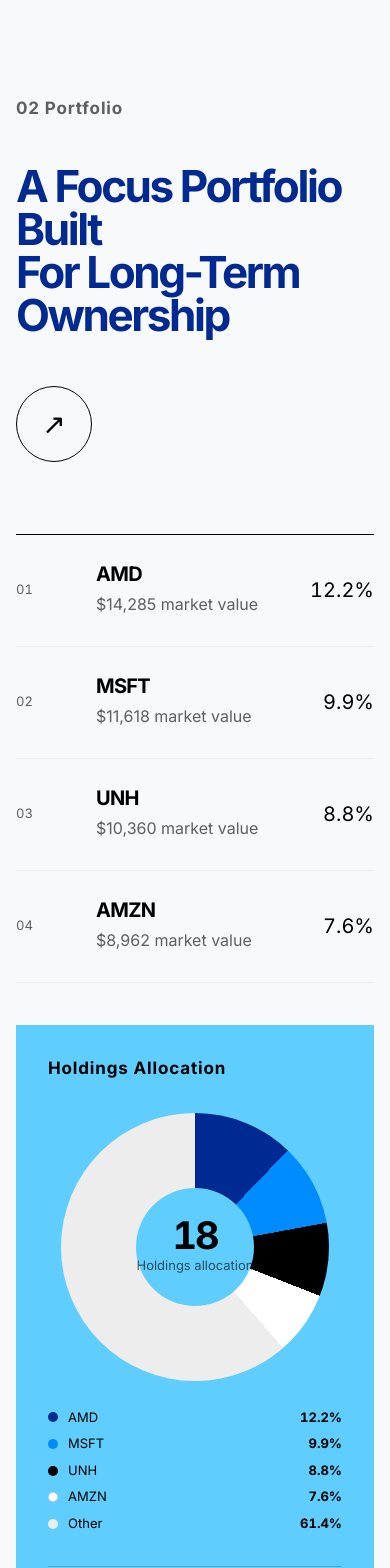
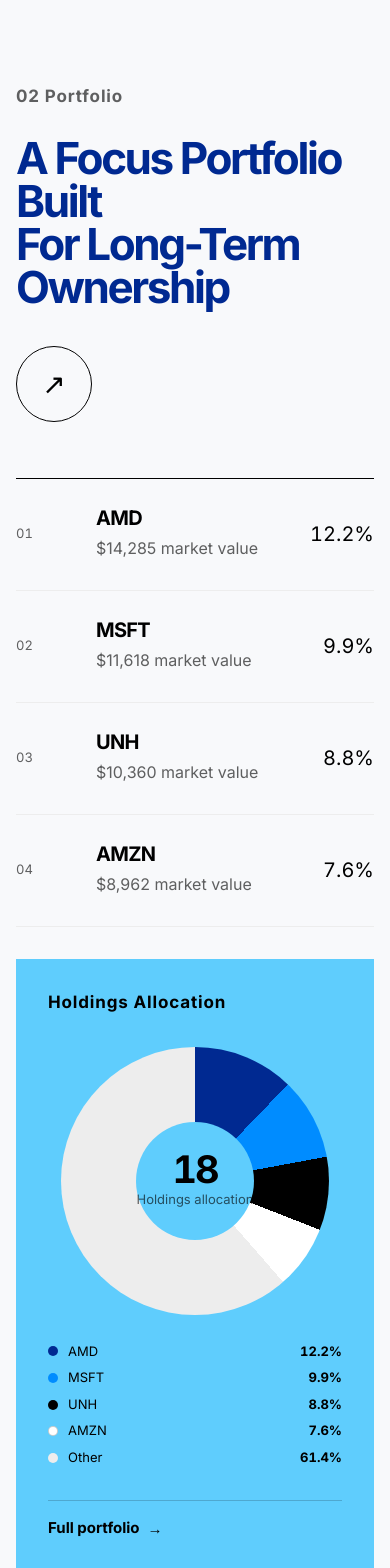
Before and after one commit to Tianyi0510/modern-fundamental-analyst, a Next.js app: page / in a window 390 px wide. Shown: the part 2280-3848 px from the top of the page. Built offline with nearby package versions, Linux system fonts and the light colour scheme.

Commit message:
fix verified responsive layout alignment

```diff
--- a/app/styles/chrome.css
+++ b/app/styles/chrome.css
@@ -61,24 +61,24 @@
 .home-about h2 { margin: 36px 0 0; }
 .home-about > div:last-child { max-width: 580px; justify-self: end; }
 .home-about > div:last-child p { margin: 0 0 40px; color: var(--black); }
-.intro { padding: 132px 0 104px; display: grid; grid-template-columns: 1.65fr .75fr; column-gap: 64px; align-items: end; }
+.intro { padding: 112px 0 72px; display: grid; grid-template-columns: minmax(0, 1.65fr) minmax(220px, .75fr); column-gap: 48px; align-items: end; }
 .home-portfolio-section { background: var(--background-gray); }
 .section-number { color: rgba(0,0,0,.62); }
 .intro .section-number { grid-column: 1 / -1; }
-.intro h2 { margin: 46px 0 0; }
+.intro h2 { max-width: 860px; margin: 30px 0 0; }
 .round-link { justify-self: end; width: 76px; height: 76px; border: 1px solid var(--black); border-radius: 50%; display: grid; place-items: center; font-size: 28px; transition: transform .22s cubic-bezier(.22,1,.36,1), background .2s ease, color .2s ease; }
 .round-link:hover { background: var(--black); color: var(--white); }
 .round-link:hover .arrow-icon { transform: translate(3px, -3px); }
 .round-link:active { transform: scale(.96); }
 .round-link .arrow-icon { transition: transform .22s cubic-bezier(.22,1,.36,1); }
-.holdings-preview { display: grid; grid-template-columns: 1.65fr .75fr; gap: 64px; padding: 0 0 150px; }
+.holdings-preview { display: grid; grid-template-columns: minmax(0, 1.65fr) minmax(220px, .75fr); gap: 48px; padding: 0 0 132px; align-items: stretch; }
 .holdings-list { border-top: 1px solid var(--black); }
 .holding-row { min-height: 112px; display: grid; grid-template-columns: 56px 1fr auto; align-items: center; gap: 24px; border-bottom: 1px solid var(--gray); transition: background .2s ease, padding .22s cubic-bezier(.22,1,.36,1); }
 .holding-row:hover { padding-inline: 14px; background: color-mix(in srgb, var(--light-blue) 12%, var(--white)); }
 .holding-row > span { color: rgba(0,0,0,.62); }
 .holding-row div { display: grid; gap: 7px; }
 .holding-row small { color: rgba(0,0,0,.62); }
-.allocation-card { min-height: 560px; padding: 32px; display: flex; flex-direction: column; background: var(--light-blue); }
+.allocation-card { min-height: 100%; padding: 32px; display: flex; flex-direction: column; background: var(--light-blue); }
 .allocation-visual { margin: 34px 0; display: grid; justify-items: center; gap: 28px; }
 .allocation-ring { position: relative; isolation: isolate; width: min(268px, 100%); aspect-ratio: 1; border-radius: 50%; display: grid; place-content: center; gap: 3px; text-align: center; }
 .allocation-ring::before { content: ""; position: absolute; z-index: -1; inset: 28%; border-radius: 50%; background: var(--light-blue); }
--- a/app/styles/pages.css
+++ b/app/styles/pages.css
@@ -23,7 +23,10 @@
 .about-copy > p + p { margin-top: 1.35em; }
 .about-copy > :first-child { margin-top: 0; }
 .about-copy > :last-child { margin-bottom: 0; }
-.about-copy { color: var(--black); }
+.about-page .page-intro p,
+.about-page .about-copy,
+.about-page .about-boundaries > article:last-child ol,
+.about-page .about-closing > div { color: var(--black); }
 .about-copy em { color: var(--dark-blue); font-style: normal; font-weight: 700; }
 .about-philosophy-copy h3 { margin: 54px 0 14px; }
 .about-philosophy-copy h3:first-child { margin-top: 0; }
@@ -51,7 +54,7 @@
 .portfolio-kpis > div:nth-child(2) { grid-area: cost; }
 .portfolio-kpis > div:nth-child(3) { grid-area: return; }
 .portfolio-kpis > div:nth-child(4) { grid-area: holdings; }
-.portfolio-kpis strong { margin-top: 20px; }
+.portfolio-kpis strong { margin-top: 8px; }
 .portfolio-kpis small { margin-top: auto; padding-top: 15px; color: currentColor; opacity: .62; }
 .portfolio-table-wrap { overflow-x: auto; scrollbar-width: thin; }
 .portfolio-table, .returns-table { border-top: 1px solid var(--black); }
--- a/app/styles/responsive.css
+++ b/app/styles/responsive.css
@@ -84,11 +84,11 @@
   .metric { min-height: 220px; }
   .home-about { padding: 92px 0; grid-template-columns: 1fr; gap: 50px; }
   .home-about > div:last-child { justify-self: start; }
-  .intro { padding: 100px 0 72px; grid-template-columns: 1fr; }
+  .intro { padding: 88px 0 56px; grid-template-columns: 1fr; }
   .intro h2 { padding-right: 0; }
-  .round-link { justify-self: start; margin-top: 48px; }
+  .round-link { justify-self: start; margin-top: 36px; }
   .holdings-preview, .performance-grid, .two-column, .returns, .methodology { grid-template-columns: 1fr; }
-  .holdings-preview { gap: 42px; padding-bottom: 100px; }
+  .holdings-preview { gap: 32px; padding-bottom: 88px; }
   .section-heading { grid-template-columns: 1fr; gap: 38px; }
   .performance-home, .memos-home { padding: 100px 0; }
   .performance-grid { margin-top: 70px; }
@@ -150,13 +150,13 @@
   .portfolio-holdings-section .portfolio-table-wrap { width: min(100% - 32px, 720px); margin-inline: auto; padding: 0 0 90px; overflow: visible; }
   .portfolio-table-detailed { min-width: 0; border-top: 0; }
   .portfolio-table-detailed .table-head { display: none; }
-  .portfolio-mobile-sort { display: grid; grid-template-columns: repeat(2, minmax(0, 1fr)); gap: 24px; margin-bottom: 18px; }
+  .portfolio-mobile-sort { --portfolio-mobile-inline: 14px; display: grid; grid-template-columns: repeat(2, minmax(0, 1fr)); gap: 24px; margin-bottom: 18px; }
   .portfolio-mobile-sort label { min-width: 0; display: grid; gap: 8px; }
-  .portfolio-mobile-sort label > span { font-size: var(--type-label); font-weight: var(--weight-bold); letter-spacing: var(--tracking-label); text-transform: capitalize; }
+  .portfolio-mobile-sort label > span { padding-inline: var(--portfolio-mobile-inline); font-size: var(--type-label); font-weight: var(--weight-bold); letter-spacing: var(--tracking-label); text-transform: capitalize; }
   .portfolio-mobile-sort select,
   .portfolio-mobile-sort button { min-height: 50px; border: 1px solid var(--black); border-radius: 0; background: var(--white); color: var(--black); font: inherit; font-size: var(--type-button); font-weight: var(--weight-bold); }
-  .portfolio-mobile-sort select { width: 100%; padding: 0 36px 0 14px; }
-  .portfolio-mobile-sort button { width: 100%; align-self: end; padding: 0 14px; display: inline-flex; align-items: center; justify-content: flex-start; gap: 8px; cursor: pointer; }
+  .portfolio-mobile-sort select { width: 100%; padding: 0 36px 0 var(--portfolio-mobile-inline); }
+  .portfolio-mobile-sort button { width: 100%; align-self: end; padding: 0 var(--portfolio-mobile-inline); display: inline-flex; align-items: center; justify-content: flex-start; gap: 8px; cursor: pointer; }
   .portfolio-mobile-sort button svg { width: 17px; height: 17px; }
   .portfolio-table-detailed .portfolio-row { min-height: 0; padding: 24px 0; display: grid; grid-template-columns: repeat(2, minmax(0, 1fr)); gap: 20px 24px; }
   .portfolio-table-detailed .portfolio-row > [role="cell"] { min-width: 0; display: grid; gap: 5px; text-align: left; overflow-wrap: anywhere; }
@@ -164,10 +164,10 @@
   .portfolio-table-detailed .portfolio-row > span:first-child { grid-column: 1 / -1; font-size: var(--type-title-bold); font-weight: var(--weight-bold); }
   .portfolio-table-detailed .portfolio-row > span:first-child::before { display: none; }
   .portfolio-table-detailed .portfolio-row > span:nth-child(2) { grid-column: auto; order: initial; color: var(--black); }
-  .portfolio-table-detailed .portfolio-total-row { padding-block: 28px; align-items: start; grid-auto-flow: row; }
+  .portfolio-table-detailed .portfolio-total-row { --portfolio-mobile-inline: 14px; padding-block: 28px; align-items: start; grid-auto-flow: row; }
   .portfolio-table-detailed .portfolio-total-row > [role="cell"]:empty { display: none; }
   .portfolio-table-detailed .portfolio-total-row > span:first-child { grid-column: 1 / -1; color: var(--black); }
-  .portfolio-table-detailed .portfolio-total-row > [role="cell"]:not(:first-child) { padding-left: 14px; align-content: start; }
+  .portfolio-table-detailed .portfolio-total-row > [role="cell"]:not(:first-child) { padding-inline: var(--portfolio-mobile-inline); align-content: start; }
   .portfolio-table-detailed .portfolio-total-row > span:nth-child(3) { grid-column: 1; grid-row: 2; }
   .portfolio-table-detailed .portfolio-total-row > span:nth-child(5) { grid-column: 2; grid-row: 2; }
   .portfolio-table-detailed .portfolio-total-row > strong:nth-child(6) { grid-column: 1; grid-row: 3; }
```
Also changed, not shown: 1 other file (tests, documents, lock files or other folders).
